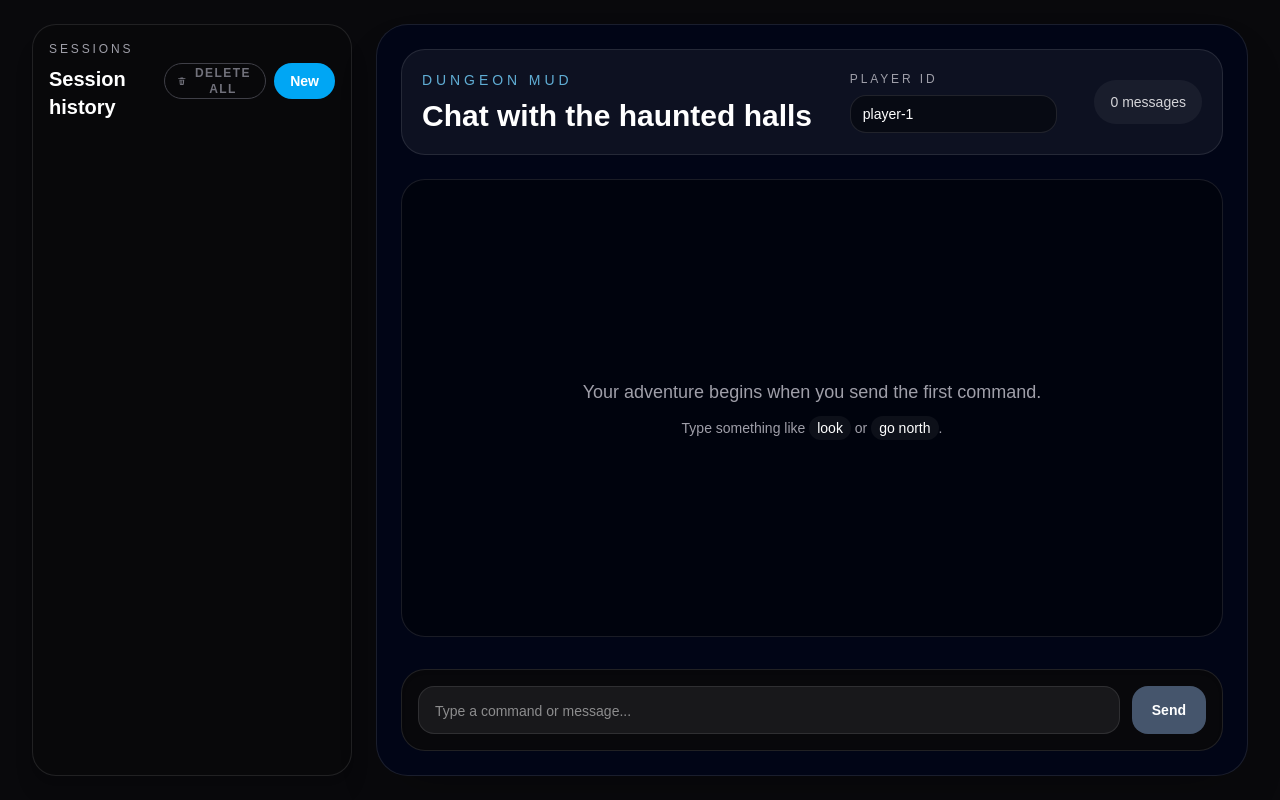
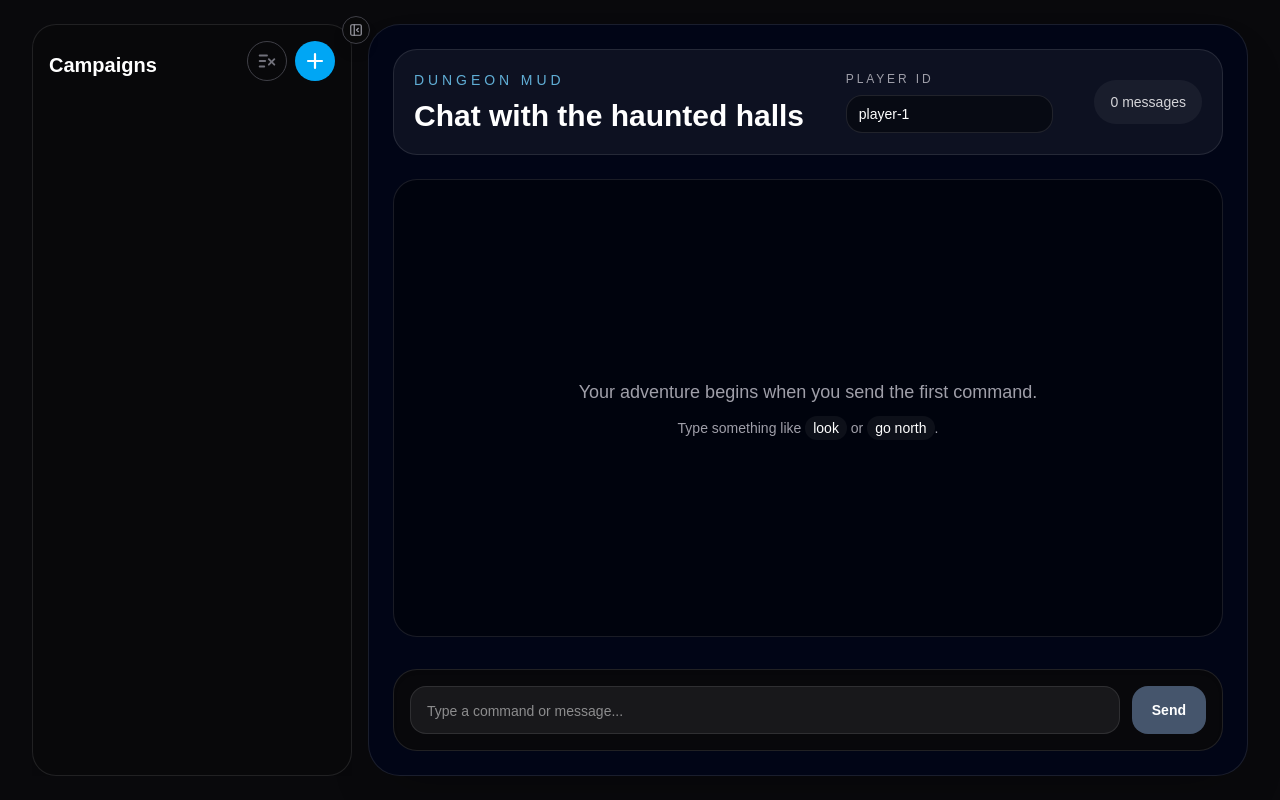
Before and after one commit to jtesolin/haunted-halls, a Next.js app: page / in a window 1280 px wide. Built offline with nearby package versions, Linux system fonts and the light colour scheme; no server answers.

Commit message:
feat: make sidebar collapsible

```diff
--- a/app/page.tsx
+++ b/app/page.tsx
@@ -1,6 +1,7 @@
 "use client";
 
-import { useCallback, useEffect, useMemo, useState, useTransition } from "react";
+import { PanelLeftClose, PanelLeftOpen } from "lucide-react";
+import { useCallback, useEffect, useMemo, useState, useTransition, type CSSProperties } from "react";
 import ChatInput from "@/components/ChatInput";
 import ConversationView from "@/components/ConversationView";
 import SessionHistorySidebar from "@/components/SessionHistorySidebar";
@@ -14,6 +15,9 @@ import type {
 
 const MAX_INPUT_CHARACTERS = 2000;
 const OPENING_LOADING_TEXT = "The narrator is preparing your opening scene...";
+const SIDEBAR_PREF_KEY = "haunted-halls-sidebar-collapsed";
+const SIDEBAR_WIDTH = "320px";
+const MOBILE_BREAKPOINT_QUERY = "(max-width: 767px)";
 
 function getUserFacingErrorMessage(status: number, fallback: string) {
   switch (status) {
@@ -90,6 +94,9 @@ export default function Home() {
   const [deletingSessionIds, setDeletingSessionIds] = useState<string[]>([]);
   const [isDeletingAllSessions, setIsDeletingAllSessions] = useState(false);
   const [isCreatingTransitionPending, startCreateTransition] = useTransition();
+  const [isSidebarCollapsed, setIsSidebarCollapsed] = useState(false);
+  const [isMobileViewport, setIsMobileViewport] = useState(false);
+  const [isMobileDrawerOpen, setIsMobileDrawerOpen] = useState(false);
 
   const activeSession = useMemo(
     () => sessions.find((session) => session.id === activeSessionId) ?? sessions[0] ?? null,
@@ -97,6 +104,62 @@ export default function Home() {
   );
 
   const hasMessages = activeSession ? activeSession.messages.length > 0 : false;
+  const isSidebarVisible = isMobileViewport ? isMobileDrawerOpen : !isSidebarCollapsed;
+
+  useEffect(() => {
+    if (typeof window === "undefined") {
+      return;
+    }
+
+    const savedPreference = window.localStorage.getItem(SIDEBAR_PREF_KEY);
+    if (savedPreference === "true" || savedPreference === "false") {
+      const nextValue = savedPreference === "true";
+      queueMicrotask(() => {
+        setIsSidebarCollapsed(nextValue);
+      });
+    }
+  }, []);
+
+  useEffect(() => {
+    if (typeof window === "undefined") {
+      return;
+    }
+
+    const mediaQuery = window.matchMedia(MOBILE_BREAKPOINT_QUERY);
+    const handleChange = (event: MediaQueryListEvent) => {
+      setIsMobileViewport(event.matches);
+      if (!event.matches) {
+        setIsMobileDrawerOpen(false);
+      }
+    };
+
+    queueMicrotask(() => {
+      setIsMobileViewport(mediaQuery.matches);
+    });
+
+    if (typeof mediaQuery.addEventListener === "function") {
+      mediaQuery.addEventListener("change", handleChange);
+      return () => mediaQuery.removeEventListener("change", handleChange);
+    }
+
+    mediaQuery.addListener(handleChange);
+    return () => mediaQuery.removeListener(handleChange);
+  }, []);
+
+  useEffect(() => {
+    if (!isMobileViewport || !isMobileDrawerOpen) {
+      return;
+    }
+
+    const handleEscape = (event: KeyboardEvent) => {
+      if (event.key === "Escape") {
+        setIsMobileDrawerOpen(false);
+      }
+    };
+
+    window.addEventListener("keydown", handleEscape);
+    return () => window.removeEventListener("keydown", handleEscape);
+  }, [isMobileDrawerOpen, isMobileViewport]);
 
   const createAndHydrateSession = useCallback(async () => {
     const normalizedPlayerId = playerId.trim();
@@ -334,6 +397,10 @@ export default function Home() {
     setActiveSessionId(id);
     setMessageText("");
 
+    if (isMobileViewport) {
+      setIsMobileDrawerOpen(false);
+    }
+
     if (!selectedSession?.campaign_id) {
       return;
     }
@@ -343,6 +410,19 @@ export default function Home() {
     }
 
     await loadCampaignConversation(id, selectedSession.campaign_id, playerId.trim());
+  };
+
+  const handleSidebarToggle = () => {
+    if (isMobileViewport) {
+      setIsMobileDrawerOpen((current) => !current);
+      return;
+    }
+
+    setIsSidebarCollapsed((current) => {
+      const nextValue = !current;
+      window.localStorage.setItem(SIDEBAR_PREF_KEY, String(nextValue));
+      return nextValue;
+    });
   };
 
   const handleDeleteSession = async (id: string) => {
@@ -596,8 +676,55 @@ export default function Home() {
 
   return (
     <div className="h-screen overflow-hidden bg-[#09090c] text-white">
-      <div className="flex h-full w-full gap-6 px-4 py-6 sm:px-6 lg:px-8">
+      <div className="h-full w-full px-4 py-6 sm:px-6 lg:px-8">
+        <div
+          className={`relative h-full md:grid md:min-h-0 md:transition-[grid-template-columns,gap] md:duration-300 md:ease-in-out md:motion-reduce:transition-none ${
+            isSidebarCollapsed
+              ? "md:grid-cols-[0px_minmax(0,1fr)]"
+              : "md:grid-cols-[var(--sidebar-width)_minmax(0,1fr)]"
+          } ${isSidebarCollapsed ? "md:gap-0" : "md:gap-4"}`}
+          style={{ "--sidebar-width": SIDEBAR_WIDTH } as CSSProperties}
+        >
+          <div
+            className={`group absolute top-2 z-40 transition-[left] duration-300 ease-in-out motion-reduce:transition-none md:-top-2 ${
+              isMobileViewport
+                ? "left-3"
+                : isSidebarCollapsed
+                  ? "left-3"
+                  : "left-[calc(var(--sidebar-width)-0.625rem)]"
+            }`}
+          >
+            <button
+              type="button"
+              onClick={handleSidebarToggle}
+              aria-label={isSidebarVisible ? "Collapse sidebar" : "Expand sidebar"}
+              aria-expanded={isSidebarVisible}
+              aria-controls="campaign-sidebar"
+              aria-describedby="sidebar-toggle-tooltip"
+              className="flex h-7 w-7 items-center justify-center rounded-full border border-zinc-700 bg-zinc-950/95 text-zinc-400 shadow-lg transition-[border-color,color] duration-300 ease-in-out hover:border-zinc-500 hover:text-zinc-100 focus-visible:outline-none focus-visible:ring-2 focus-visible:ring-sky-400/70 focus-visible:ring-offset-2 focus-visible:ring-offset-[#09090c] motion-reduce:transition-none"
+            >
+              {isSidebarVisible ? <PanelLeftClose className="h-3.5 w-3.5" aria-hidden="true" /> : <PanelLeftOpen className="h-3.5 w-3.5" aria-hidden="true" />}
+            </button>
+            <span
+              id="sidebar-toggle-tooltip"
+              role="tooltip"
+              className="pointer-events-none absolute left-1/2 top-full z-40 mt-2 -translate-x-1/2 whitespace-nowrap rounded-md border border-zinc-700 bg-zinc-900 px-2.5 py-1 text-xs font-medium text-zinc-100 opacity-0 shadow-lg transition group-hover:opacity-100"
+            >
+              {isSidebarVisible ? "Collapse sidebar" : "Expand sidebar"}
+            </span>
+          </div>
+
+          <button
+            type="button"
+            aria-label="Close sidebar backdrop"
+            onClick={() => setIsMobileDrawerOpen(false)}
+            className={`absolute inset-0 z-20 bg-black/45 transition-opacity duration-300 ease-in-out md:hidden motion-reduce:transition-none ${
+              isMobileDrawerOpen ? "opacity-100" : "pointer-events-none opacity-0"
+            }`}
+          />
+
           <SessionHistorySidebar
+            id="campaign-sidebar"
             sessions={sessions}
             activeSessionId={activeSession?.id ?? ""}
             onSelectSession={handleSelectSession}
@@ -607,9 +734,19 @@ export default function Home() {
             isCreating={isCreatingSession || isCreatingTransitionPending}
             isDeletingAll={isDeletingAllSessions}
             deletingSessionIds={deletingSessionIds}
+            className={`min-w-0 overflow-hidden ${
+              isSidebarCollapsed ? "md:pointer-events-none" : "md:pointer-events-auto"
+            } ${
+              isMobileDrawerOpen ? "pointer-events-auto" : "pointer-events-none md:pointer-events-auto"
+            } absolute inset-y-0 left-0 z-30 w-[min(var(--sidebar-width),calc(100%-0.5rem))] max-w-none transform-gpu transition-transform duration-300 ease-in-out motion-reduce:transition-none ${
+              isMobileDrawerOpen ? "translate-x-0" : "-translate-x-[calc(100%+1rem)]"
+            } md:relative md:inset-auto md:z-auto md:w-auto md:translate-x-0`}
+            contentClassName={`${
+              isSidebarCollapsed ? "md:pointer-events-none md:-translate-x-3 md:opacity-0" : "md:translate-x-0 md:opacity-100"
+            }`}
           />
 
-        <main className="flex h-full min-h-0 flex-1 flex-col overflow-hidden rounded-[32px] border border-white/10 bg-slate-950/90 p-6 shadow-2xl shadow-black/20">
+          <main className="flex h-full min-h-0 min-w-0 flex-1 flex-col overflow-hidden rounded-[32px] border border-white/10 bg-slate-950/90 p-6 shadow-2xl shadow-black/20">
             <header className="mb-6 flex items-center justify-between gap-4 rounded-3xl border border-white/10 bg-white/5 p-5">
               <div>
                 <p className="text-sm uppercase tracking-[0.28em] text-sky-300/80">Dungeon MUD</p>
@@ -670,5 +807,6 @@ export default function Home() {
           </main>
         </div>
       </div>
+    </div>
   );
 }
--- a/components/SessionHistorySidebar.tsx
+++ b/components/SessionHistorySidebar.tsx
@@ -18,6 +18,9 @@ export default function SessionHistorySidebar({
   isCreating,
   isDeletingAll,
   deletingSessionIds,
+  id,
+  className,
+  contentClassName,
 }: {
   sessions: SessionSummary[];
   activeSessionId: string;
@@ -28,37 +31,108 @@ export default function SessionHistorySidebar({
   isCreating?: boolean;
   isDeletingAll?: boolean;
   deletingSessionIds?: string[];
+  id?: string;
+  className?: string;
+  contentClassName?: string;
 }) {
   const deletingIds = new Set(deletingSessionIds ?? []);
   const hasDeletableSessions = sessions.some((session) => !session.is_optimistic);
 
   return (
-    <aside className="flex h-full w-full max-w-[320px] flex-col gap-4 overflow-hidden rounded-3xl border border-white/10 bg-zinc-950/95 p-4 shadow-xl">
+    <div id={id} className={`flex h-full w-full min-w-0 flex-col overflow-hidden ${className ?? ""}`}>
+      <div
+        className={`h-full whitespace-nowrap transition-all duration-200 motion-reduce:transition-none ${
+          contentClassName ?? ""
+        }`}
+      >
+        <div className="flex h-full w-full flex-col gap-4 overflow-hidden rounded-3xl border border-white/10 bg-zinc-950/95 p-4 shadow-xl">
           <div className="flex items-center justify-between gap-3">
             <div>
-          <p className="text-xs uppercase tracking-[0.24em] text-zinc-400">Sessions</p>
-          <h2 className="mt-2 text-xl font-semibold text-white">Session history</h2>
+              {/* <p className="text-xs uppercase tracking-[0.24em] text-zinc-400">Campaigns</p> */}
+              <h2 className="mt-2 text-xl font-semibold text-white">Campaigns</h2>
             </div>
             <div className="flex items-center gap-2">
+              <span
+                className="group relative inline-flex"
+                tabIndex={!hasDeletableSessions || isDeletingAll || isCreating ? 0 : -1}
+                aria-describedby={!isDeletingAll ? "delete-all-campaigns-tooltip" : undefined}
+              >
                 <button
                   type="button"
+                  aria-label="Delete all campaigns"
                   onClick={onDeleteAllSessions}
                   disabled={!hasDeletableSessions || isDeletingAll || isCreating}
-            className="inline-flex h-9 items-center gap-1.5 rounded-full border border-rose-500/40 px-3 text-xs font-semibold uppercase tracking-[0.12em] text-rose-200 transition hover:border-rose-400 hover:text-rose-100 disabled:cursor-not-allowed disabled:border-zinc-700 disabled:text-zinc-500"
+                  className={`inline-flex h-10 items-center justify-center rounded-full border border-rose-500/40 text-rose-200 transition hover:border-rose-400 hover:text-rose-100 disabled:cursor-not-allowed disabled:border-zinc-700 disabled:text-zinc-500 ${
+                    isDeletingAll ? "gap-2 px-4 text-xs font-semibold uppercase tracking-[0.12em]" : "w-10"
+                  }`}
                 >
-            <svg viewBox="0 0 24 24" aria-hidden="true" className="h-3.5 w-3.5 fill-current">
-              <path d="M9 3h6l1 2h5v2H3V5h5l1-2Zm-3 6h12l-1 11a2 2 0 0 1-2 2H9a2 2 0 0 1-2-2L6 9Zm3 2v8h2v-8H9Zm4 0v8h2v-8h-2Z" />
+                  {isDeletingAll ? (
+                    <>
+                      <span
+                        aria-hidden="true"
+                        className="h-3.5 w-3.5 animate-spin rounded-full border-2 border-rose-200/70 border-t-transparent"
+                      />
+                      Deleting...
+                    </>
+                  ) : (
+                    <svg viewBox="0 0 24 24" aria-hidden="true" className="h-[22px] w-[22px] stroke-current" fill="none" strokeWidth="2" strokeLinecap="round" strokeLinejoin="round">
+                      <path d="M4 6h8" />
+                      <path d="M4 12h6" />
+                      <path d="M4 18h5" />
+                      <path d="m14 10 6 6" />
+                      <path d="m20 10-6 6" />
                     </svg>
-            {isDeletingAll ? "Deleting..." : "Delete all"}
+                  )}
                 </button>
+                {!isDeletingAll ? (
+                  <span
+                    id="delete-all-campaigns-tooltip"
+                    role="tooltip"
+                    className="pointer-events-none absolute left-1/2 top-full z-20 mt-2 -translate-x-1/2 whitespace-nowrap rounded-md border border-zinc-700 bg-zinc-900 px-2.5 py-1 text-xs font-medium text-zinc-100 opacity-0 shadow-lg transition group-hover:opacity-100 group-focus-within:opacity-100"
+                  >
+                    Delete all campaigns
+                  </span>
+                ) : null}
+              </span>
+              <span
+                className="group relative inline-flex"
+                tabIndex={isCreating || isDeletingAll ? 0 : -1}
+                aria-describedby={!isCreating ? "create-campaign-tooltip" : undefined}
+              >
                 <button
                   type="button"
+                  aria-label="Create new campaign"
                   onClick={onNewSession}
                   disabled={isCreating || isDeletingAll}
-            className="rounded-full bg-sky-500 px-4 py-2 text-sm font-semibold text-white transition hover:bg-sky-400 disabled:cursor-not-allowed disabled:bg-slate-600"
+                  className={`inline-flex h-10 items-center justify-center rounded-full bg-sky-500 text-sm font-semibold text-white transition hover:bg-sky-400 disabled:cursor-not-allowed disabled:bg-slate-600 ${
+                    isCreating ? "gap-2 px-4" : "w-10"
+                  }`}
                 >
-            {isCreating ? "Creating..." : "New"}
+                  {isCreating ? (
+                    <>
+                      <span
+                        aria-hidden="true"
+                        className="h-3.5 w-3.5 animate-spin rounded-full border-2 border-white/80 border-t-transparent"
+                      />
+                      Creating...
+                    </>
+                  ) : (
+                    <svg viewBox="0 0 24 24" aria-hidden="true" className="h-6 w-6 stroke-current" fill="none" strokeWidth="2.2" strokeLinecap="round" strokeLinejoin="round">
+                      <path d="M12 5v14" />
+                      <path d="M5 12h14" />
+                    </svg>
+                  )}
                 </button>
+                {!isCreating ? (
+                  <span
+                    id="create-campaign-tooltip"
+                    role="tooltip"
+                    className="pointer-events-none absolute right-0 top-full z-20 mt-2 whitespace-nowrap rounded-md border border-zinc-700 bg-zinc-900 px-2.5 py-1 text-xs font-medium text-zinc-100 opacity-0 shadow-lg transition group-hover:opacity-100 group-focus-within:opacity-100"
+                  >
+                    Create new campaign
+                  </span>
+                ) : null}
+              </span>
             </div>
           </div>
 
@@ -120,6 +194,8 @@ export default function SessionHistorySidebar({
               })}
             </div>
           </div>
-    </aside>
+        </div>
+      </div>
+    </div>
   );
 }
--- a/package.json
+++ b/package.json
@@ -9,6 +9,7 @@
     "lint": "eslint"
   },
   "dependencies": {
+    "lucide-react": "^1.25.0",
     "next": "16.2.9",
     "react": "19.2.4",
     "react-dom": "19.2.4"
```
Also changed, not shown: 1 other file (tests, documents, lock files or other folders). Lines whose indentation alone changed are shown as unchanged.
